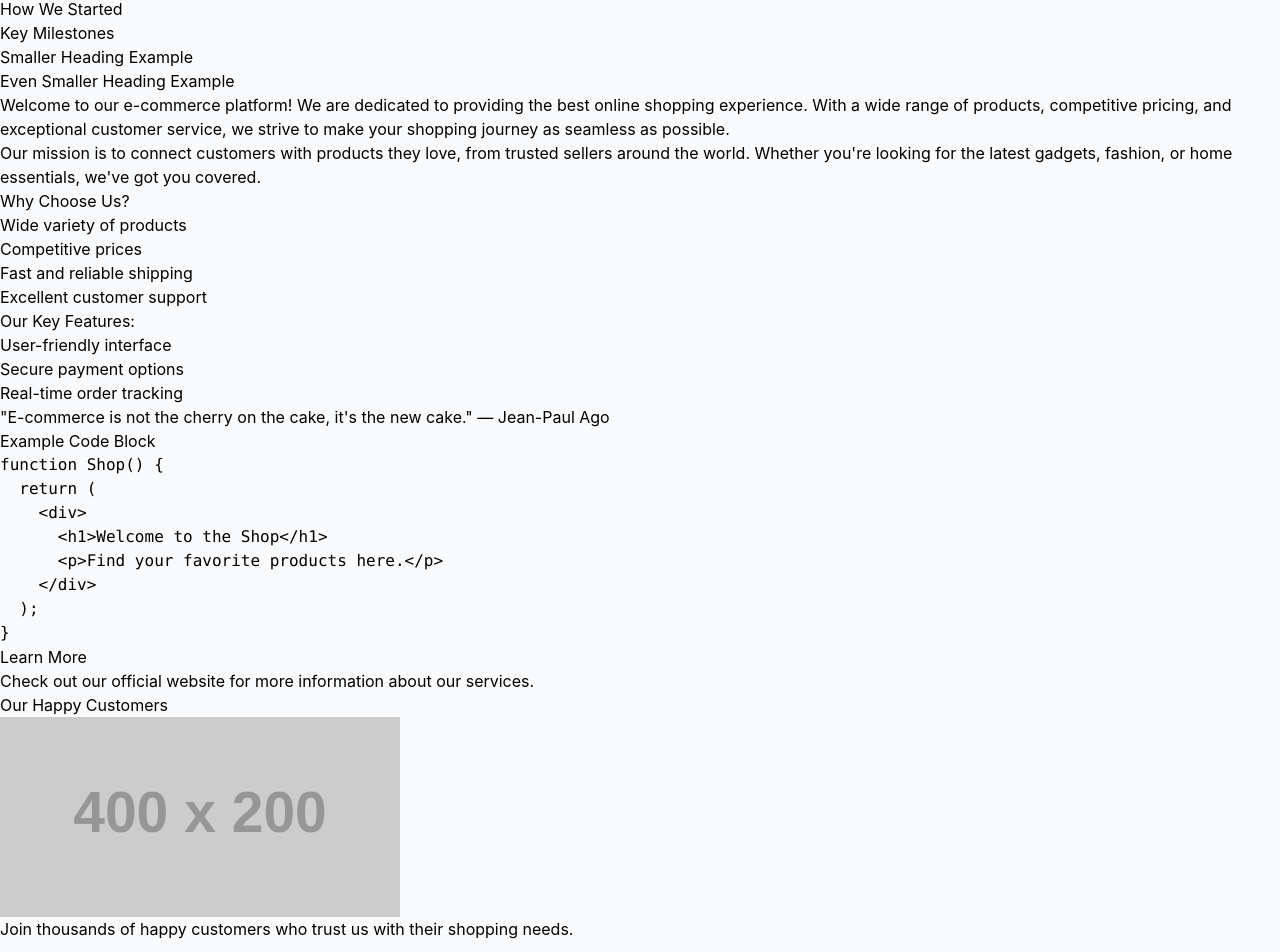
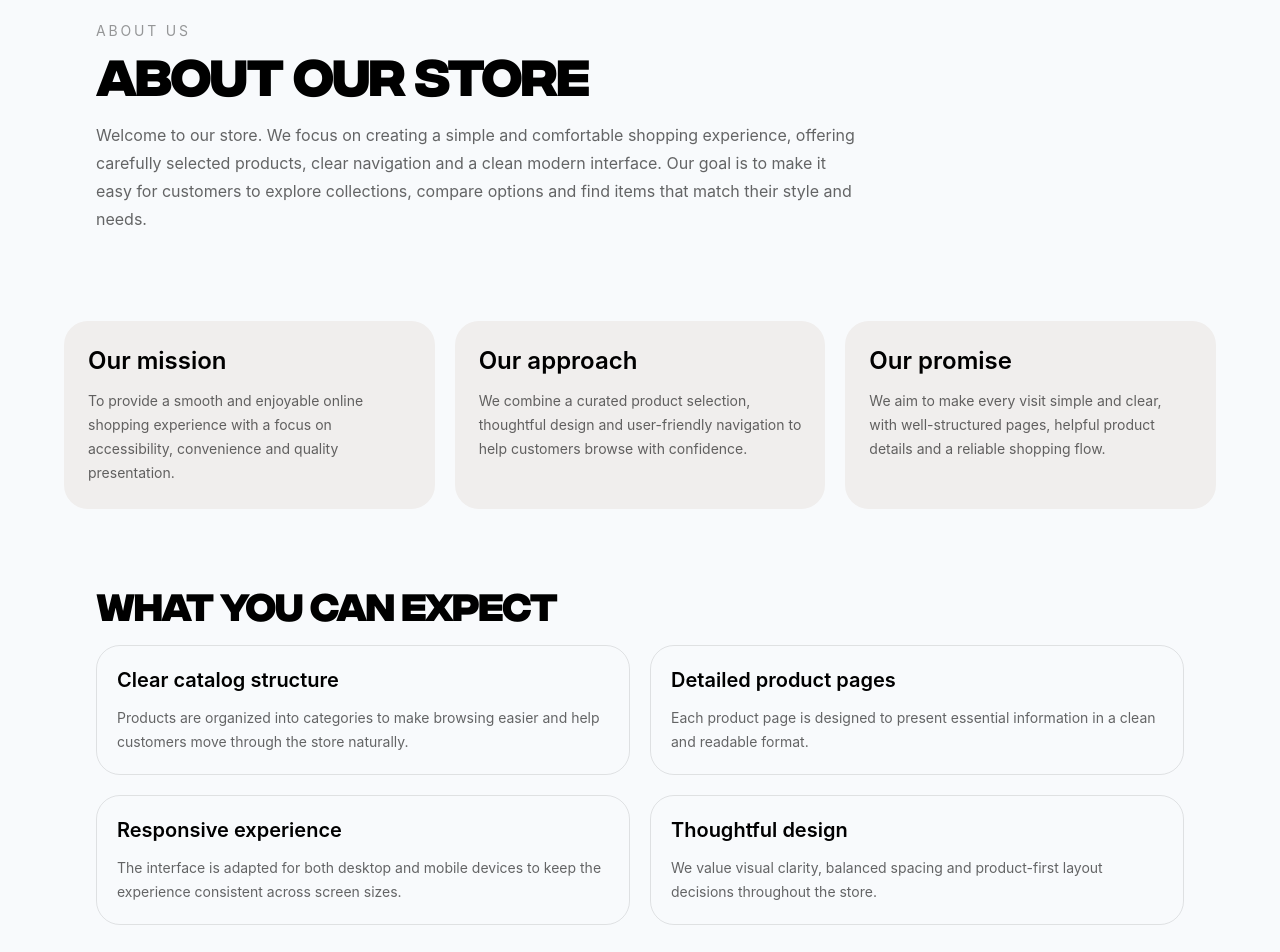
Before and after one commit to ssmetanina/ecommerce-store, a React (Vite) app: page /about in a window 1280 px wide. Shown: the part 120-1072 px from the top of the page. Built offline with nearby package versions, Linux system fonts and the light colour scheme; a web font is replaced by a local one.

Commit message:
style: redesign about page with softer storefront layout

```diff
--- a/src/pages/About.tsx
+++ b/src/pages/About.tsx
@@ -1,74 +1,116 @@
 function About() {
   return (
-    <div>
-      {/* Заголовки */}
-      <h1>About Our E-commerce Platform</h1>
-      <h2>Our Vision</h2>
-      <h3>How We Started</h3>
-      <h4>Key Milestones</h4>
-      <h5>Smaller Heading Example</h5>
-      <h6>Even Smaller Heading Example</h6>
+    <section className="px-4 py-8 md:px-8 lg:px-12 xl:px-10">
+      <div className="mx-auto max-w-6xl">
+        <div className="mb-12 px-6 py-8 md:px-8 md:py-10">
+          <p className="mb-3 text-sm uppercase tracking-[0.2em] text-black/40">
+            About us
+          </p>
+          <h1 className="mb-5 font-heading text-4xl font-bold uppercase leading-none text-black md:text-5xl">
+            About our store
+          </h1>
+          <p className="max-w-3xl text-sm leading-7 text-black/60 md:text-base">
+            Welcome to our store. We focus on creating a simple and comfortable
+            shopping experience, offering carefully selected products, clear
+            navigation and a clean modern interface. Our goal is to make it easy
+            for customers to explore collections, compare options and find items
+            that match their style and needs.
+          </p>
+        </div>
 
-      {/* Абзацы */}
-      <p>
-        Welcome to our e-commerce platform! We are dedicated to providing the best online shopping
-        experience. With a wide range of products, competitive pricing, and exceptional customer
-        service, we strive to make your shopping journey as seamless as possible.
-      </p>
-      <p>
-        Our mission is to connect customers with products they love, from trusted sellers around the
-        world. Whether you're looking for the latest gadgets, fashion, or home essentials, we've got
-        you covered.
-      </p>
+        <div className="mb-12 grid grid-cols-1 gap-5 md:grid-cols-3">
+          <div className="rounded-3xl bg-[#F0EEED] p-6">
+            <h2 className="mb-3 text-2xl font-semibold text-black">
+              Our mission
+            </h2>
+            <p className="text-sm leading-6 text-black/60">
+              To provide a smooth and enjoyable online shopping experience with a
+              focus on accessibility, convenience and quality presentation.
+            </p>
+          </div>
 
-      {/* Списки */}
-      <h2>Why Choose Us?</h2>
-      <ul>
-        <li>Wide variety of products</li>
-        <li>Competitive prices</li>
-        <li>Fast and reliable shipping</li>
-        <li>Excellent customer support</li>
-      </ul>
+          <div className="rounded-3xl bg-[#F0EEED] p-6">
+            <h2 className="mb-3 text-2xl font-semibold text-black">
+              Our approach
+            </h2>
+            <p className="text-sm leading-6 text-black/60">
+              We combine a curated product selection, thoughtful design and
+              user-friendly navigation to help customers browse with confidence.
+            </p>
+          </div>
 
-      <h3>Our Key Features:</h3>
-      <ol>
-        <li>User-friendly interface</li>
-        <li>Secure payment options</li>
-        <li>Real-time order tracking</li>
-      </ol>
+          <div className="rounded-3xl bg-[#F0EEED] p-6">
+            <h2 className="mb-3 text-2xl font-semibold text-black">
+              Our promise
+            </h2>
+            <p className="text-sm leading-6 text-black/60">
+              We aim to make every visit simple and clear, with well-structured
+              pages, helpful product details and a reliable shopping flow.
+            </p>
+          </div>
+        </div>
 
-      {/* Блок цитат */}
-      <blockquote>
-        "E-commerce is not the cherry on the cake, it's the new cake." — Jean-Paul Ago
-      </blockquote>
+        <div className="mb-12 p-6 md:p-8">
+          <h2 className="mb-5 font-heading text-3xl font-bold uppercase leading-none text-black md:text-4xl">
+            What you can expect
+          </h2>
 
-      {/* Кодовые блоки */}
-      <h3>Example Code Block</h3>
-      <pre>
-        <code>
-          {`function Shop() {
-  return (
-    <div>
-      <h1>Welcome to the Shop</h1>
-      <p>Find your favorite products here.</p>
-    </div>
-  );
-}`}
-        </code>
-      </pre>
+          <div className="grid grid-cols-1 gap-5 md:grid-cols-2">
+            <div className="rounded-3xl border border-black/10 p-5">
+              <h3 className="mb-3 text-xl font-semibold text-black">
+                Clear catalog structure
+              </h3>
+              <p className="text-sm leading-6 text-black/60">
+                Products are organized into categories to make browsing easier and
+                help customers move through the store naturally.
+              </p>
+            </div>
 
-      {/* Ссылки */}
-      <h3>Learn More</h3>
-      <p>
-        Check out our <a href="https://www.example.com">official website</a> for more information
-        about our services.
-      </p>
+            <div className="rounded-3xl border border-black/10 p-5">
+              <h3 className="mb-3 text-xl font-semibold text-black">
+                Detailed product pages
+              </h3>
+              <p className="text-sm leading-6 text-black/60">
+                Each product page is designed to present essential information in
+                a clean and readable format.
+              </p>
+            </div>
 
-      {/* Изображения */}
-      <h3>Our Happy Customers</h3>
-      <img src="https://via.placeholder.com/400x200" alt="Happy customers" />
-      <p>Join thousands of happy customers who trust us with their shopping needs.</p>
-    </div>
+            <div className="rounded-3xl border border-black/10 p-5">
+              <h3 className="mb-3 text-xl font-semibold text-black">
+                Responsive experience
+              </h3>
+              <p className="text-sm leading-6 text-black/60">
+                The interface is adapted for both desktop and mobile devices to
+                keep the experience consistent across screen sizes.
+              </p>
+            </div>
+
+            <div className="rounded-3xl border border-black/10 p-5">
+              <h3 className="mb-3 text-xl font-semibold text-black">
+                Thoughtful design
+              </h3>
+              <p className="text-sm leading-6 text-black/60">
+                We value visual clarity, balanced spacing and product-first layout
+                decisions throughout the store.
+              </p>
+            </div>
+          </div>
+        </div>
+
+        <div className="rounded-3xl bg-[#F0EEED] px-6 py-8 md:px-8 md:py-10">
+          <h2 className="mb-4 font-heading text-3xl font-bold uppercase leading-none text-black md:text-4xl">
+            Our store
+          </h2>
+          <p className="max-w-3xl text-sm leading-7 text-black/60 md:text-base">
+            This page can be adapted with your brand story, values, product
+            philosophy or company background. It is designed as a calm and clean
+            section that introduces the store without distracting from the rest of
+            the shopping experience.
+          </p>
+        </div>
+      </div>
+    </section>
   );
 }
 
```
